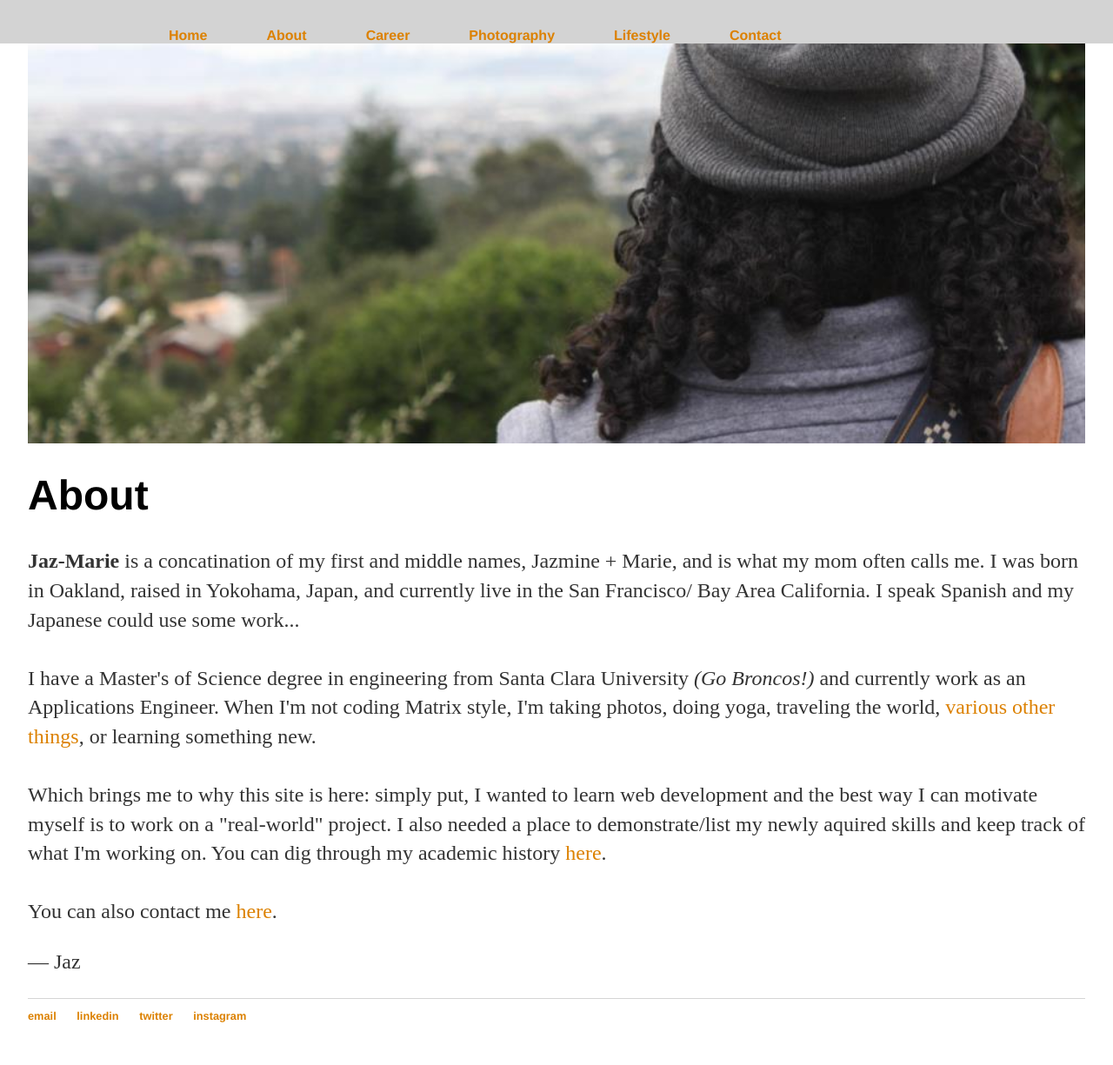
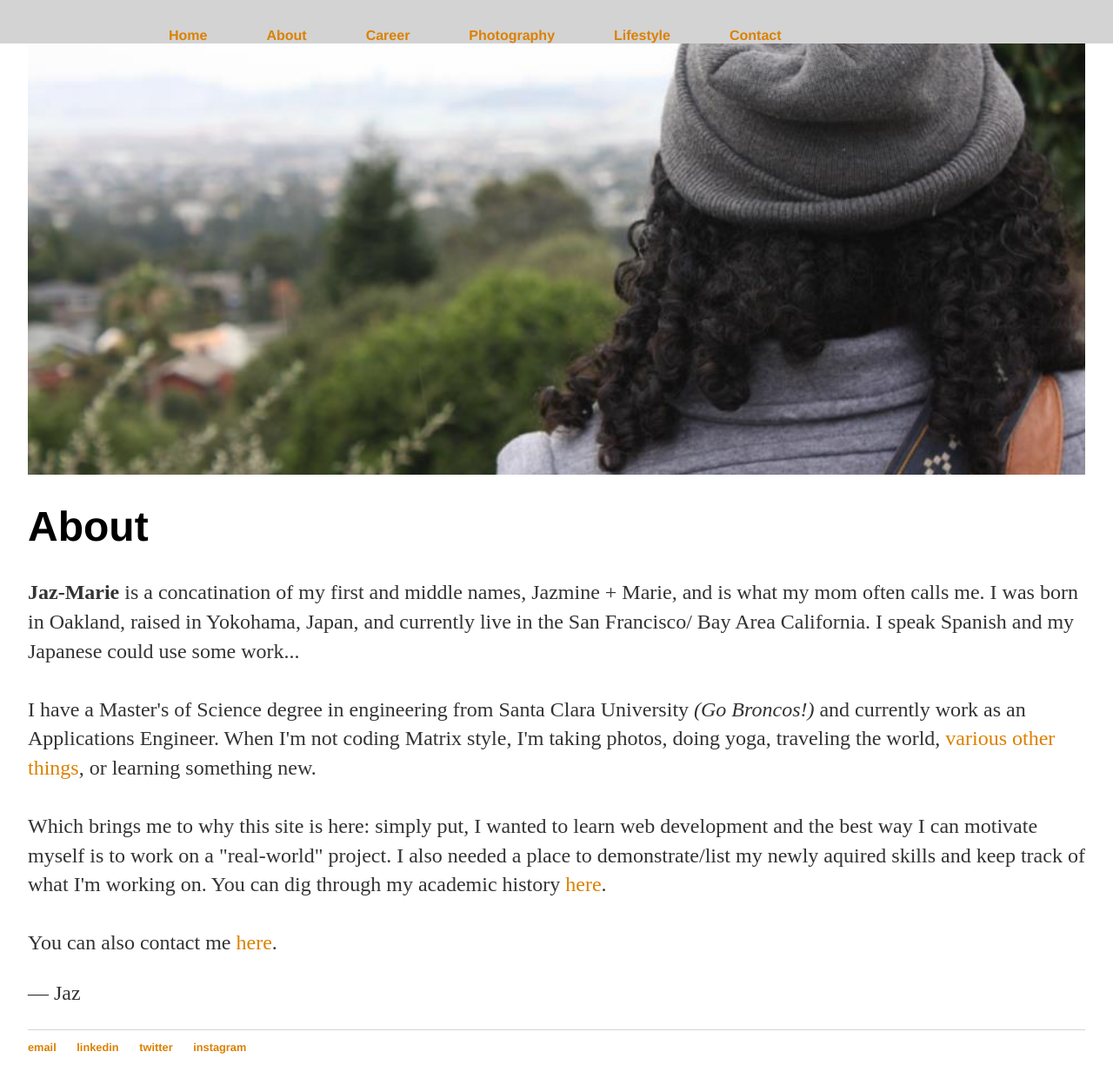
Before and after one commit to itsonlyjaz/itsonlyjaz.github.io, a Jekyll site: the page built from about/index.html, in a window 1280 px wide and 1225 px high. Shown: the whole window at 87% size. Built offline with Jekyll 4.4.1, drawn with Linux system fonts in a browser that asks for light colours.

Commit message:
Update index.html

```diff
--- a/about/index.html
+++ b/about/index.html
@@ -6,10 +6,11 @@ title: Jaz-Marie
 <!doctype html>
 <title>JM - About</title>
  <body class="smaller">
+  <br><br>
   <div class="parallax1"></div>
 </body>
 
-<body margin: 60px auto; width: 70%>
+<body margin: 60px auto;>
 
 
     <h1>About</h1>
```
